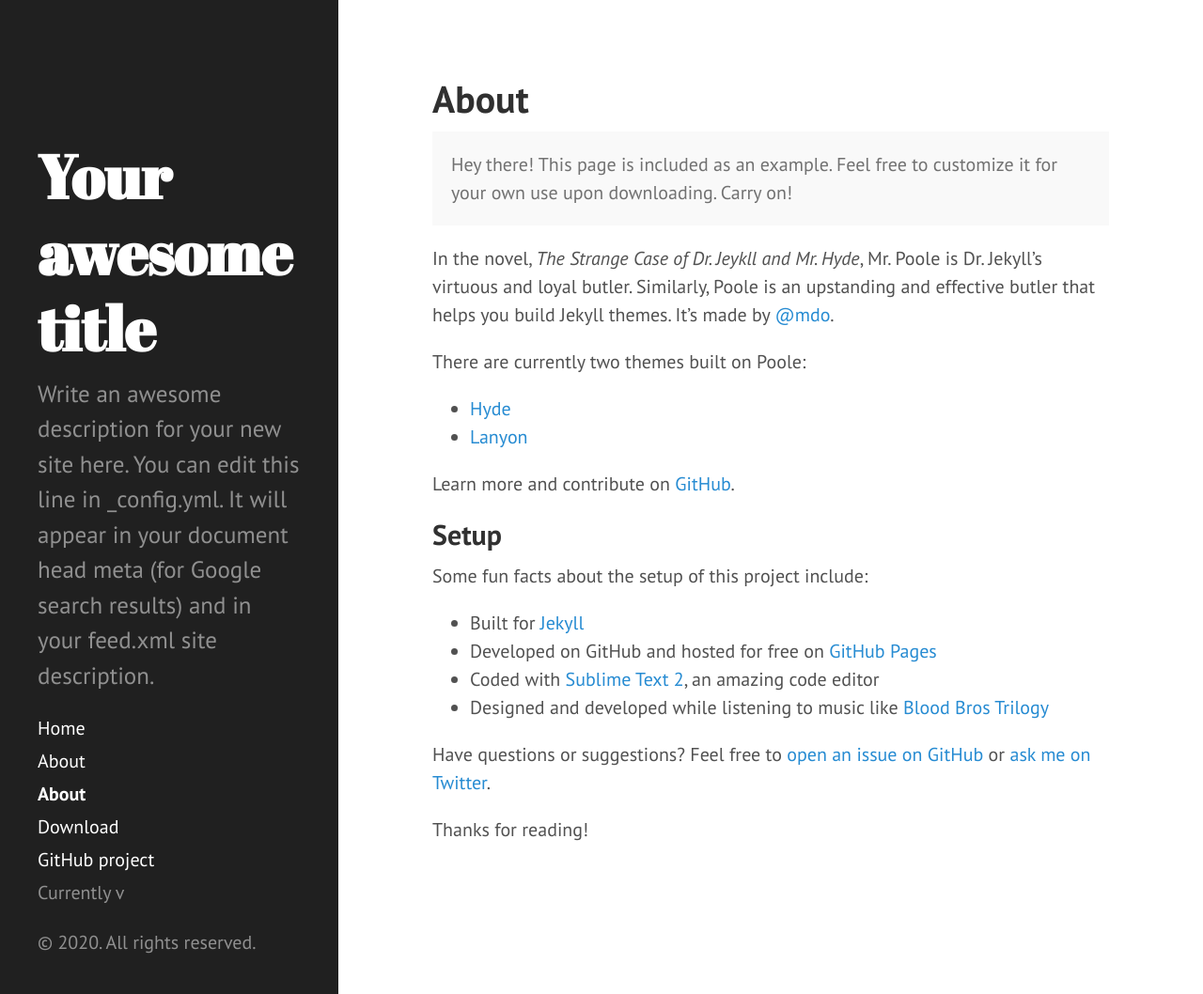
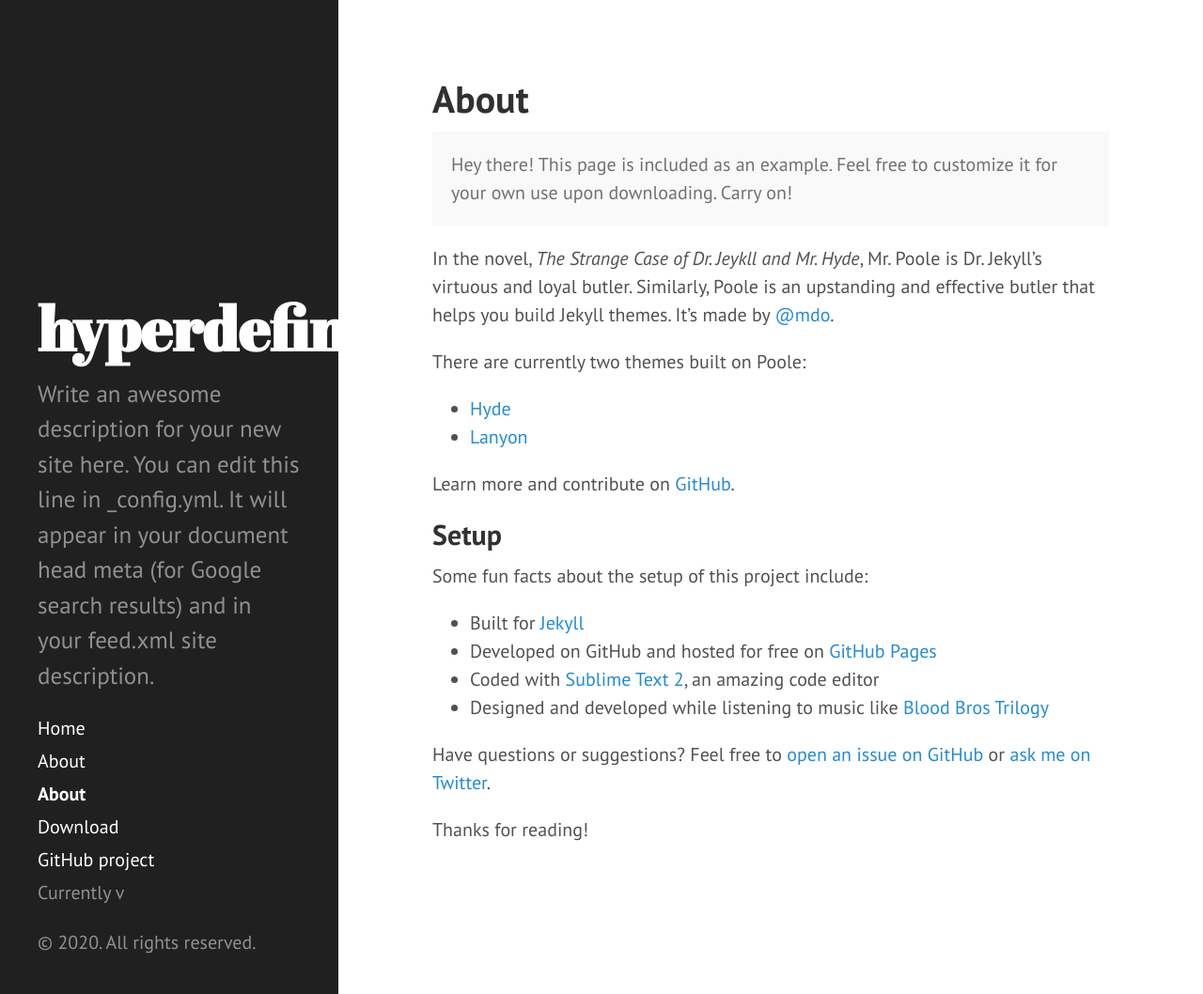
Before and after one commit to hyperdefined/hyper.lol, a Jekyll site: the page built from about.md, in a window 1280 px wide and 1058 px high. Shown: the whole window at 94% size. Built offline with Jekyll 4.4.1, drawn with Linux system fonts in a browser that asks for light colours.

Commit message:
Update _config.yml

```diff
--- a/_config.yml
+++ b/_config.yml
@@ -18,14 +18,12 @@
 # You can create any custom variable you would like, and they will be accessible
 # in the templates via {{ site.myvariable }}.
 
-title: Your awesome title
-email: your-email@example.com
+title: hyperdefined
 description: >- # this means to ignore newlines until "baseurl:"
   Write an awesome description for your new site here. You can edit this
   line in _config.yml. It will appear in your document head meta (for
   Google search results) and in your feed.xml site description.
-baseurl: "" # the subpath of your site, e.g. /blog
-url: "http://localhost:4000" # the base hostname & protocol for your site, e.g. http://example.com
+url: "https://happy-williams-a89e04.netlify.app" # the base hostname & protocol for your site, e.g. http://example.com
 
 # Build settings
 theme: minima
```
